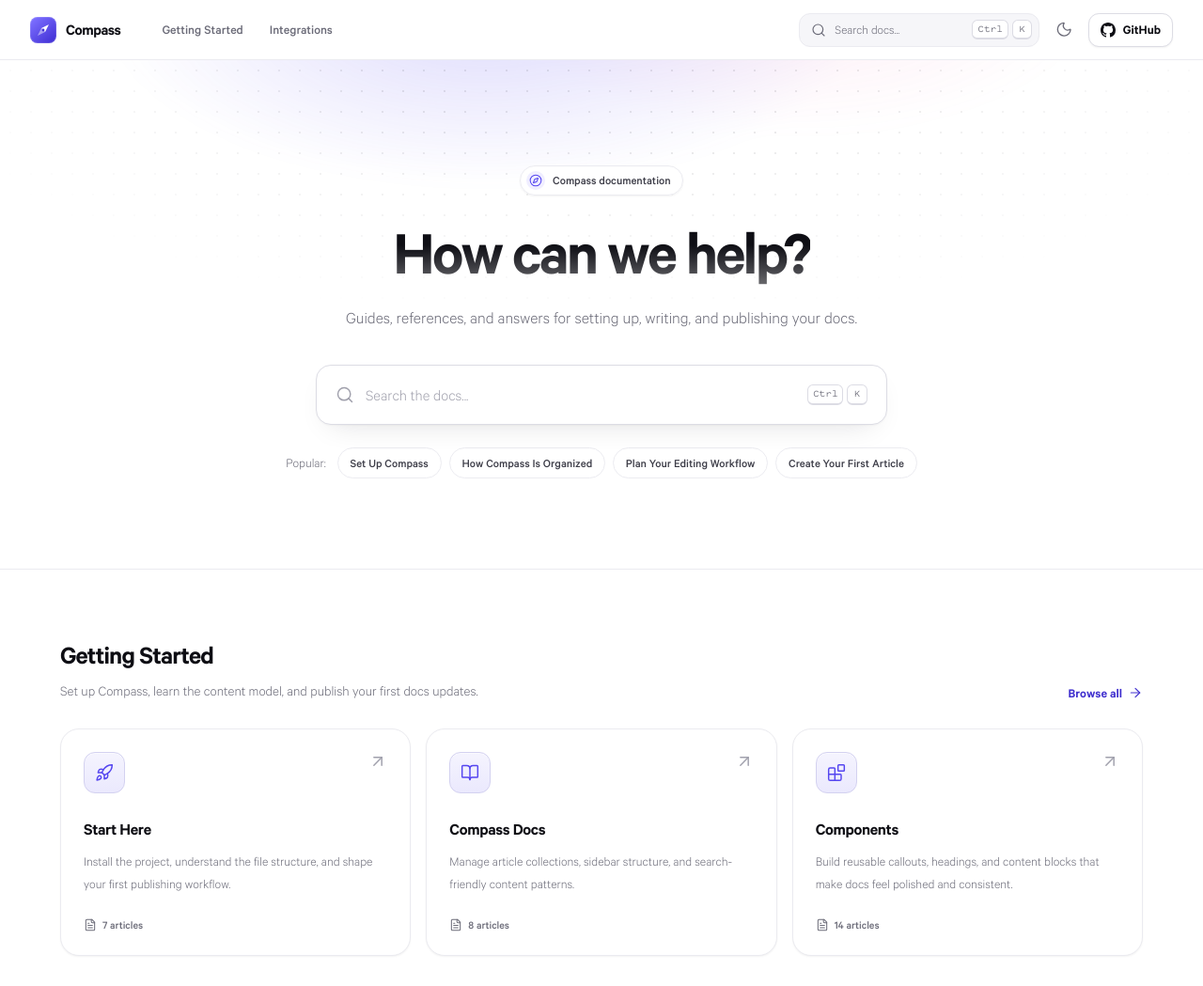
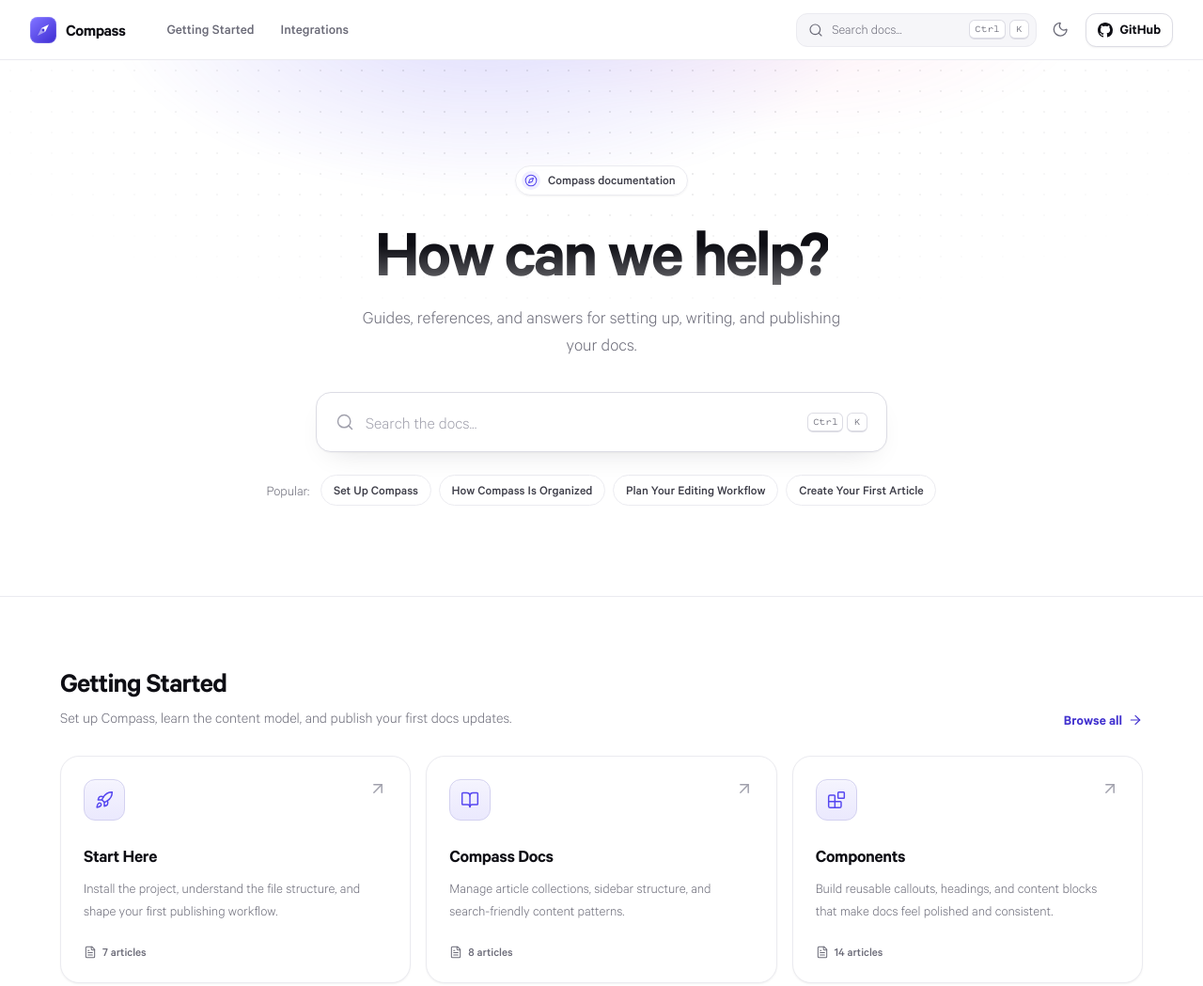
Before and after one commit to jsantiago611/pray-the-psalms, an Astro site: page / in a window 1280 px wide. Shown: the top 1049 px of the page at 94% size. Built offline with nearby package versions, Linux system fonts and the light colour scheme; Astro itself is replaced by a stand-in of ours.

Commit message:
Enhance font-face declarations with size-adjust
Added size-adjust property to font-face declarations.

```diff
--- a/src/styles/global.css
+++ b/src/styles/global.css
@@ -8,6 +8,7 @@
   font-weight: 400;
   font-style: normal;
   font-display: swap;
+  size-adjust: 108%;
 }
 
 @font-face {
@@ -16,6 +17,7 @@
   font-weight: 400;
   font-style: italic;
   font-display: swap;
+  size-adjust: 108%;
 }
 /*
 @font-face {
@@ -32,6 +34,8 @@
   font-weight: 500;
   font-style: normal;
   font-display: swap;
+  size-adjust: 108%;
+
 }
 
 @font-face {
@@ -40,6 +44,7 @@
   font-weight: 600;
   font-style: normal;
   font-display: swap;
+  size-adjust: 108%;
 }
 
 @font-face {
```
